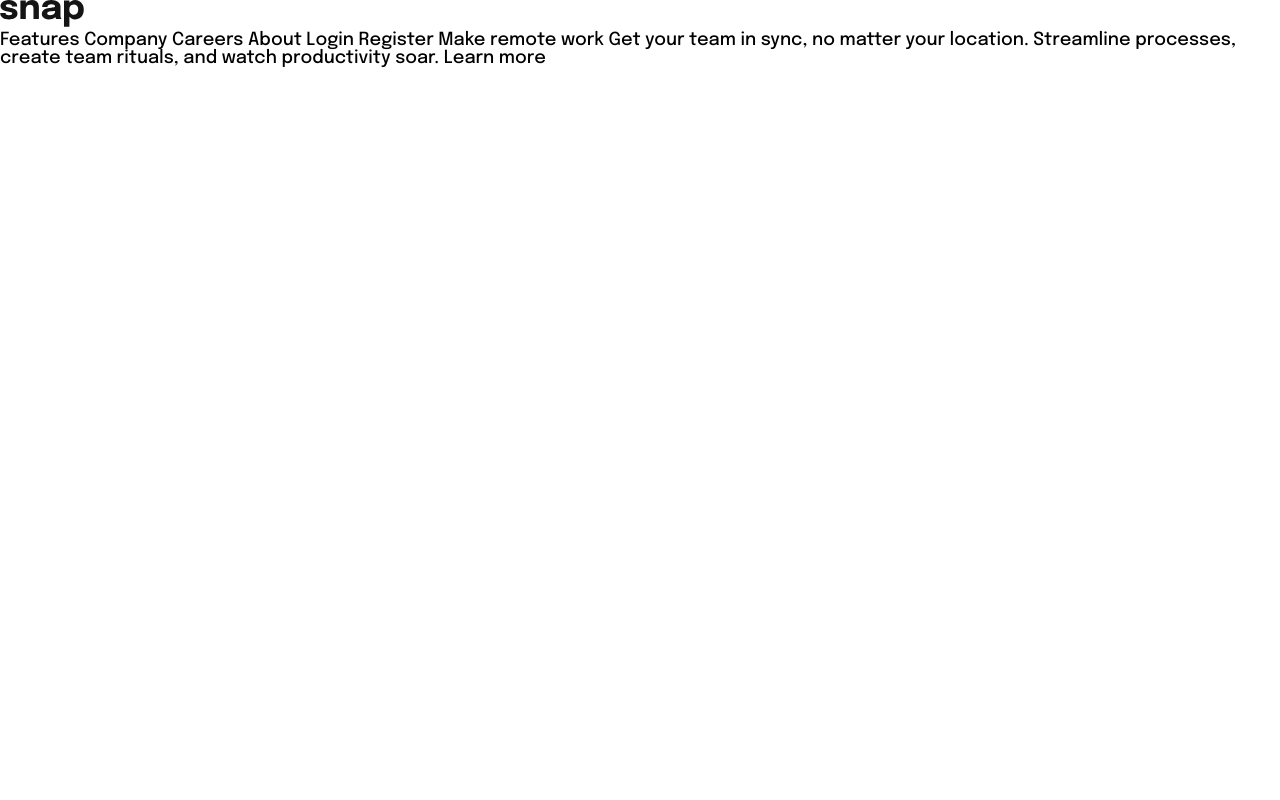
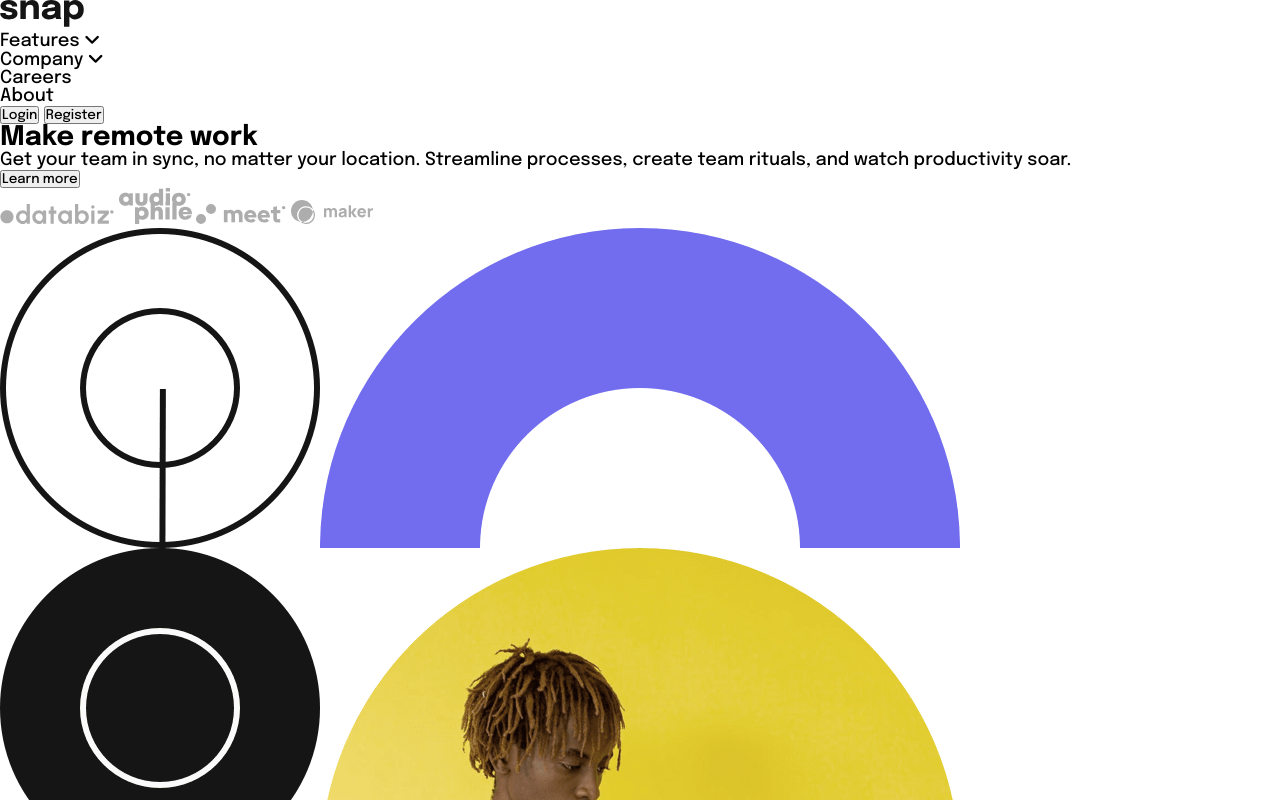
Before and after one commit to CharlesSquirel/intro-section-with-dropdown-navigation-main, a plain HTML site: page index.html in a window 1280 px wide. Shown: the top 800 px of the page. Drawn offline with Linux system fonts and the light colour scheme.

Commit message:
HTML DESKTOP

```diff
--- a/index.html
+++ b/index.html
@@ -3,7 +3,7 @@
   <head>
     <meta charset="UTF-8" />
     <meta name="viewport" content="width=device-width, initial-scale=1.0" />
-    <link rel="icon" type="image/png" sizes="32x32" href="/images/favicon-32x32.png" />
+    <link rel="icon" type="image/png" sizes="32x32" href="images/favicon-32x32.png" />
     <title>Frontend Mentor | Intro section with dropdown navigation</title>
     <link rel="preconnect" href="https://fonts.googleapis.com" />
     <link rel="preconnect" href="https://fonts.gstatic.com" crossorigin />
@@ -12,14 +12,45 @@
     <script src="https://kit.fontawesome.com/aacfed8f05.js" crossorigin="anonymous"></script>
   </head>
   <body>
+    <!-- HEADER -->
     <header class="header-container">
       <div class="logo-nav-container">
         <img class="logo" src="images/logo.svg" alt="Logo" />
+        <!-- NAV DESKTOP -->
+        <nav class="nav-desktop">
+          <ul class="nav-desktop__links">
+            <li class="nav-desktop__link"><a href="#">Features <span class="fa-solid fa-angle-down" aria-hidden="true"></span></a></li>
+            <li class="nav-desktop__link"><a href="#">Company <span class="fa-solid fa-angle-down" aria-hidden="true"></span></a></li>
+            <li class="nav-desktop__link"><a href="#">Careers</a></li>
+            <li class="nav-desktop__link"><a href="#">About</a></li>
+          </ul>
+        </nav>
       </div>
-      <div class="login-register-container"></div>
+      <div class="login-register-container">
+        <button class="btn btn-login">Login</button>
+        <button class="btn btn-register">Register</button>
+      </div>
+      <!-- HAMBURGER -->
       <span class="hamburger"><i class="fa-solid fa-bars"></i></span>
     </header>
-    Features Company Careers About Login Register Make remote work Get your team in sync, no matter your location. Streamline processes, create team rituals, and watch productivity soar. Learn more
+    <main class="main-container">
+      <section class="main-container__section-box">
+        <h1 class="main-container__title">Make remote work</h1>
+        <p class="main-container__paragraph">Get your team in sync, no matter your location. Streamline processes, create team rituals, and watch productivity soar.</p>
+        <button class="btn btn-learn-more">Learn more</button>
+        <div class="partners-container">
+          <img src="images/client-databiz.svg" alt="Databiz logo">
+          <img src="images/client-audiophile.svg" alt="Audiophile logo">
+          <img src="images/client-meet.svg" alt="Meet logo">
+          <img src="images/client-maker.svg" alt="Maker logo">
+        </div>
+      </section>
+      <picture>
+        <source srcset="images/image-hero-mobile.png" media="(max-width: 460px)">
+        <img src="images/image-hero-desktop.png" alt="Man looking at laptop">
+      </picture>
+    </main>
+
     <script src="script.js"></script>
   </body>
 </html>
--- a/styles/_global.scss
+++ b/styles/_global.scss
@@ -7,6 +7,7 @@
 
 a {
   text-decoration: none;
+  color: inherit;
 }
 
 li {
```
Also changed, not shown: styles/style.css, 1 other file.
